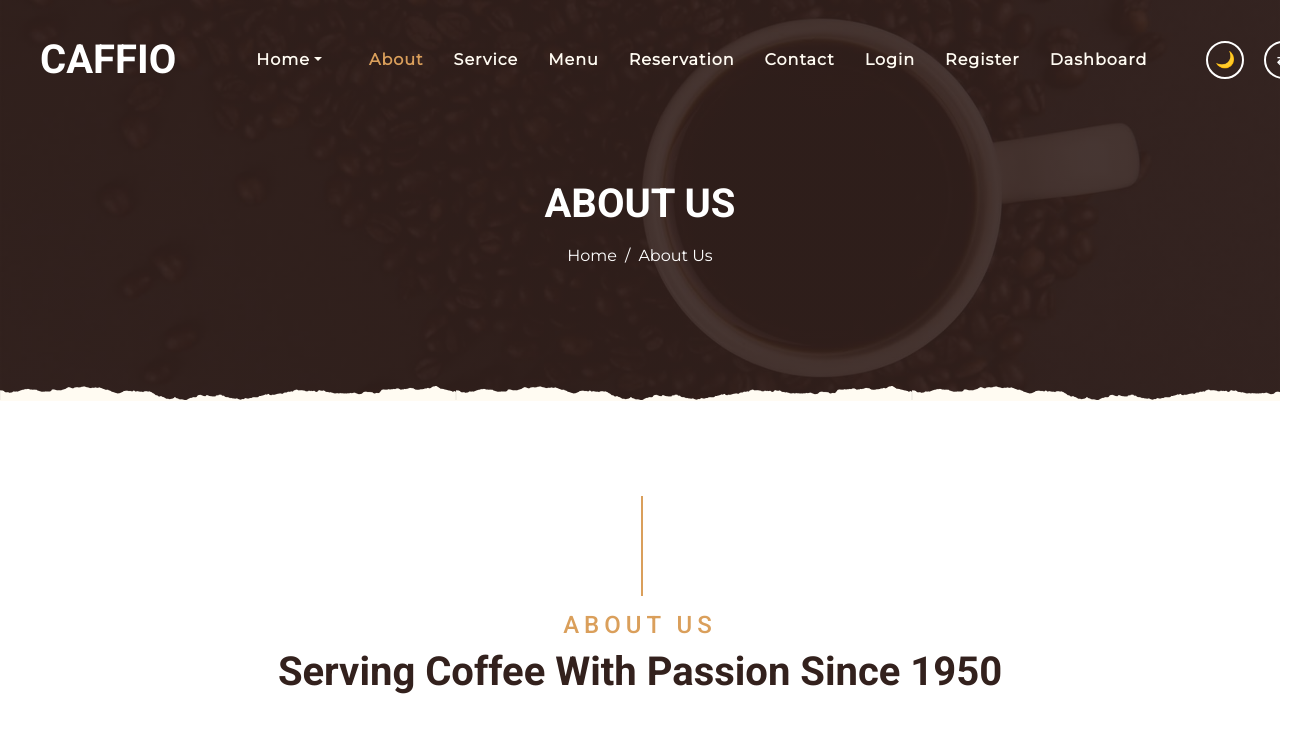
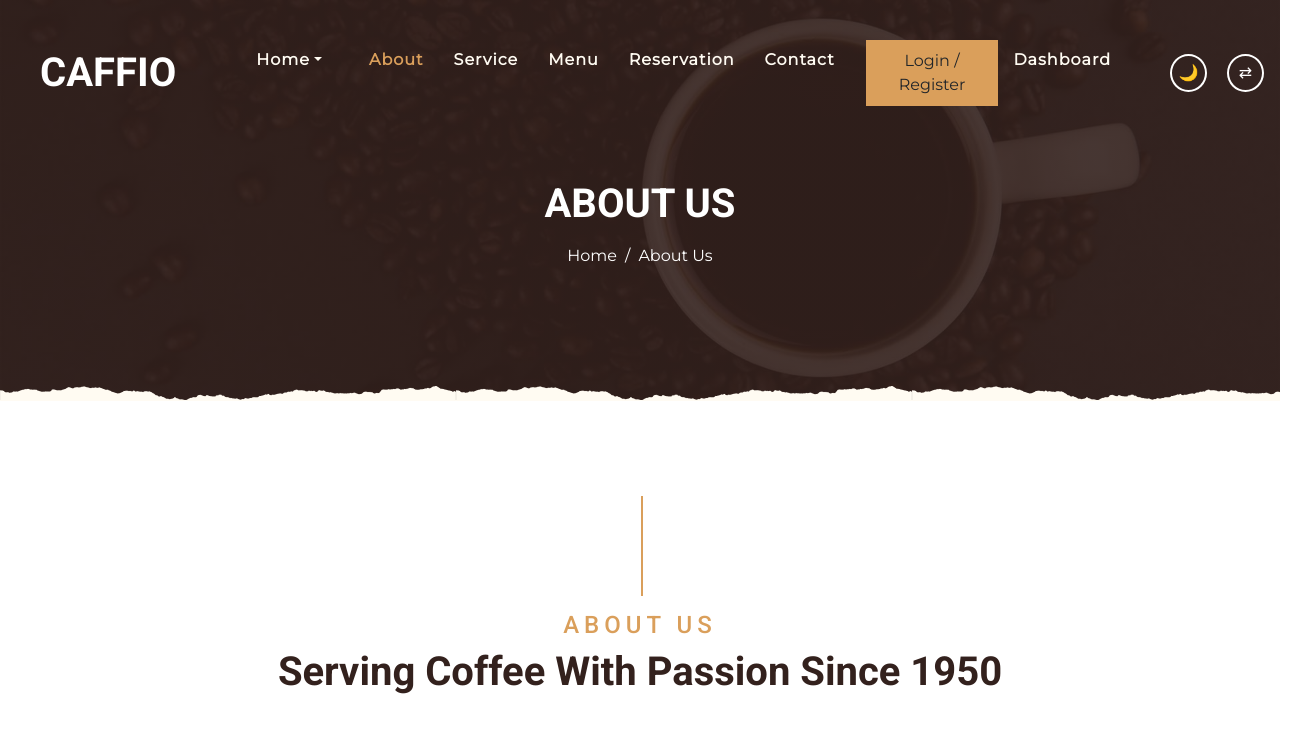
Before and after one commit to karthikaram904/cafe, a website with bundled scripts: page about.html in a window 1280 px wide. Shown: the top 736 px of the page, 1302 px wide, since content can reach past the window. Built offline with nearby package versions, Linux system fonts and the light colour scheme.

Commit message:
Update about.html

```diff
--- a/about.html
+++ b/about.html
@@ -55,9 +55,10 @@
                  <li>   <a href="menu.html" class="nav-item nav-link">Menu</a></li>
                   <li>  <a href="reservation.html" class="nav-item nav-link">Reservation</a></li>
                    <li> <a href="contact.html" class="nav-item nav-link">Contact</a></li>
-                   <li> <a href="login.html" class="nav-item nav-link">Login</a></li>
-                   <li> <a href="register.html" class="nav-item nav-link">Register</a></li>
-                   <li> <a href="admin-dashboard.html" class="nav-item nav-link">Dashboard</a></li>
+                   <li> <a href="login.html" class="btn btn-primary py-2 px-4 ml-3 d-none d-lg-block">
+      Login / Register
+    </a>
+</li>                   <li> <a href="admin-dashboard.html" class="nav-item nav-link">Dashboard</a></li>
                 </div>
                 <button id="theme-toggle" class="theme-btn" aria-label="Toggle theme">
       🌙
@@ -249,4 +250,5 @@
 
 </body>
 
+
 </html>
```
